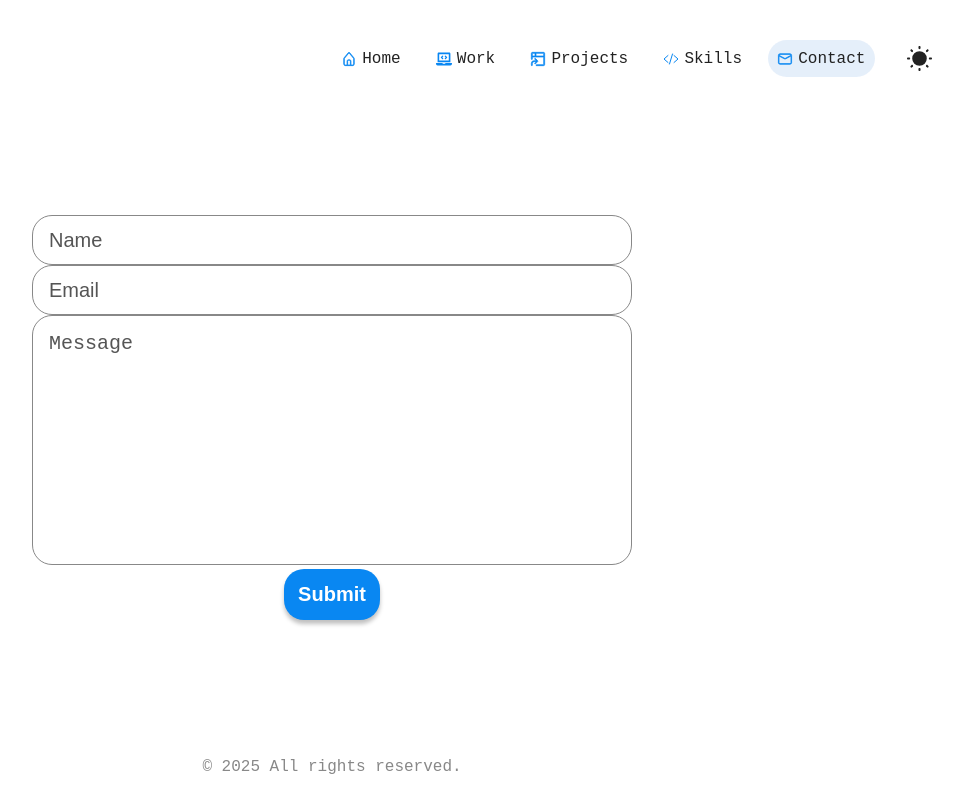
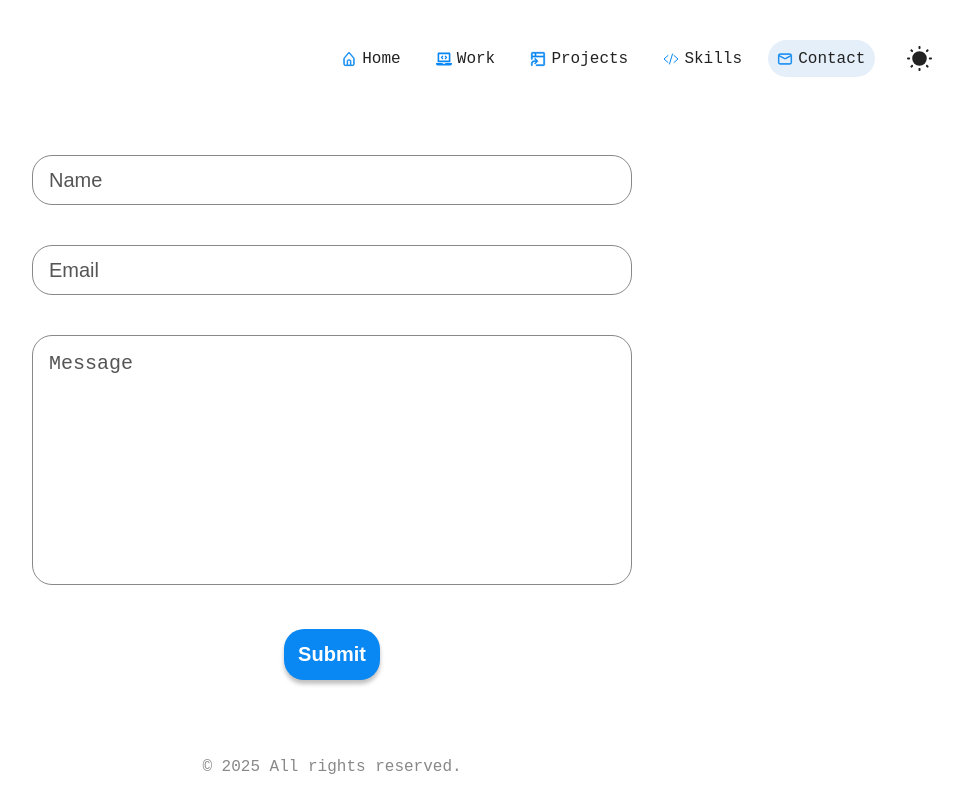
Before and after one commit to avinash2you/portfolio, a React (Vite) app: page /contact in a window 1280 px wide. Shown: the top 812 px of the page, without its empty margins (308-1271 px from the left). Built offline with nearby package versions, Linux system fonts and the light colour scheme.

Commit message:
Contact Form Submission

```diff
--- a/src/sections/Contact/Contact.module.css
+++ b/src/sections/Contact/Contact.module.css
@@ -4,10 +4,11 @@
   text-align: center;
   align-items: center;
 }
-.successMessage {
-  margin-top: 1rem;
-  color: green;
-  font-weight: bold;
+
+form {
+  display: flex;
+  flex-direction: column;
+  gap: 30px;
 }
 
 textarea,
```
